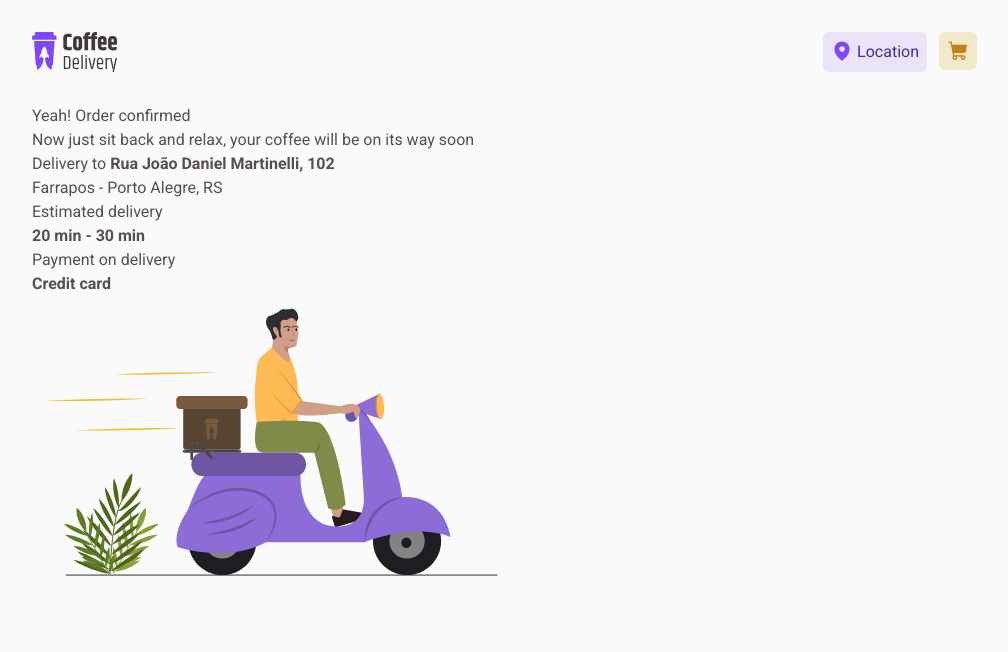
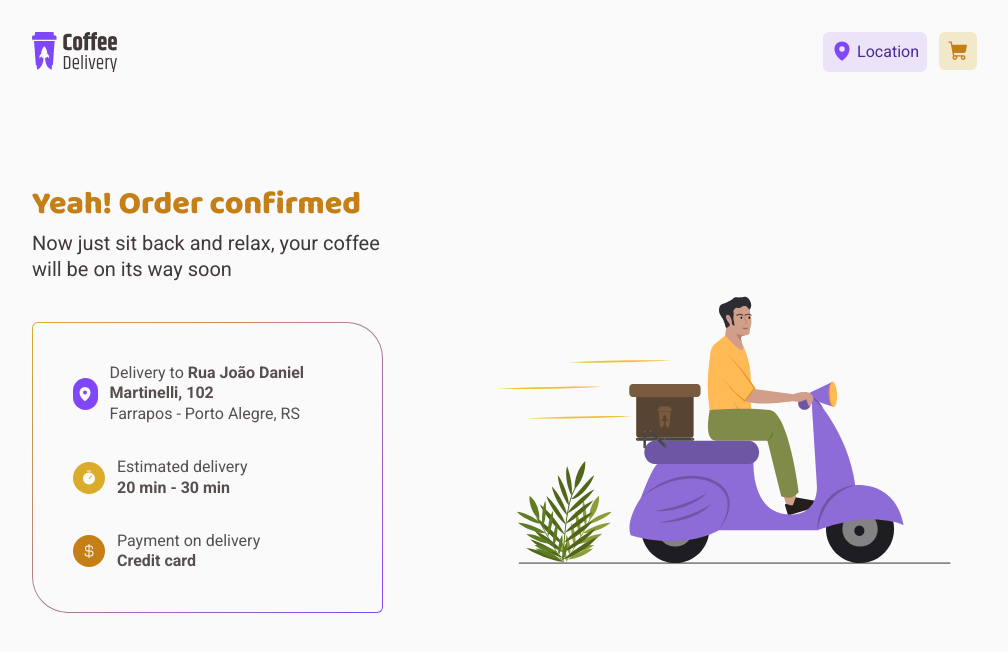
Before and after one commit to rHuggler/coffee-delivery, a React (Vite) app: page /order-confirmed in a window 1280 px wide. Shown: the top 652 px of the page, without its empty margins (128-1136 px from the left). Built offline with nearby package versions, Linux system fonts and the light colour scheme.

Commit message:
Add styling to OrderConfirmed page

```diff
--- a/src/pages/OrderConfirmed/index.tsx
+++ b/src/pages/OrderConfirmed/index.tsx
@@ -1,37 +1,57 @@
+import { CurrencyDollar, MapPin, Timer } from "@phosphor-icons/react";
 import deliveryImg from "../../assets/coffee-delivery-art.svg";
 
 export function OrderConfirmed() {
 	return (
-		<main>
+		<main className="flex gap-25.5 mt-20">
 			<section>
-				<div>
-					<h3>Yeah! Order confirmed</h3>
-					<p>
+				<div className="flex flex-col gap-1">
+					<h3 className="font-title font-extrabold text-yellow-700 text-3.5xl leading-130%">
+						Yeah! Order confirmed
+					</h3>
+					<p className="text-xl leading-130% text-brown-800">
 						Now just sit back and relax, your coffee will be on its way soon
 					</p>
 				</div>
-				<div>
-					<div>
-						<div>
-							Delivery to <b>Rua João Daniel Martinelli, 102</b>
+				<div className="mt-10 bg-gradient-to-br from-yellow-500 to-purple-500 rounded-md rounded-tr-4.5xl rounded-bl-4.5xl p-px">
+					<div className="flex flex-col gap-8 p-10 rounded-[calc(0.375rem-1px)] rounded-tr-[calc(2.25rem-1px)] rounded-bl-[calc(2.25rem-1px)] bg-brown-100">
+						<div className="flex gap-3 items-center">
+							<div className="flex w-8 h-8 bg-purple-500 justify-center items-center text-brown-100 rounded-full">
+								<MapPin size={16} weight="fill" />
+							</div>
+							<div className="flex flex-col text-base leading-130% text-brown-700">
+								<p>
+									Delivery to <b>Rua João Daniel Martinelli, 102</b>
+								</p>
+								<p>Farrapos - Porto Alegre, RS</p>
+							</div>
 						</div>
-						<div>Farrapos - Porto Alegre, RS</div>
-					</div>
-					<div>
-						<div>Estimated delivery</div>
-						<div>
-							<b>20 min - 30 min</b>
+						<div className="flex gap-3 items-center">
+							<div className="flex w-8 h-8 bg-yellow-500 justify-center items-center text-brown-100 rounded-full">
+								<Timer size={16} weight="fill" />
+							</div>
+							<div className="flex flex-col text-base leading-130% text-brown-700">
+								<p>Estimated delivery</p>
+								<p>
+									<b>20 min - 30 min</b>
+								</p>
+							</div>
 						</div>
-					</div>
-					<div>
-						<div>Payment on delivery</div>
-						<div>
-							<b>Credit card</b>
+						<div className="flex gap-3 items-center">
+							<div className="flex w-8 h-8 bg-yellow-700 justify-center items-center text-brown-100 rounded-full">
+								<CurrencyDollar size={16} />
+							</div>
+							<div className="flex flex-col text-base leading-130% text-brown-700">
+								<p>Payment on delivery</p>
+								<p>
+									<b>Credit card</b>
+								</p>
+							</div>
 						</div>
 					</div>
 				</div>
 			</section>
-			<section>
+			<section className="shrink-0 mt-25">
 				<img
 					src={deliveryImg}
 					alt="A man in a scooter doing coffee deliveries"
--- a/tailwind.config.js
+++ b/tailwind.config.js
@@ -37,6 +37,8 @@ export default {
         '13': '3.375rem',
         '15': '3.75rem',
         '23': '5.75rem',
+        '25': '6.25rem',
+        '25.5': '6.375rem',
         '30': '7.5rem',
         '50': '12.5rem',
         '8xl': '90rem',
```
